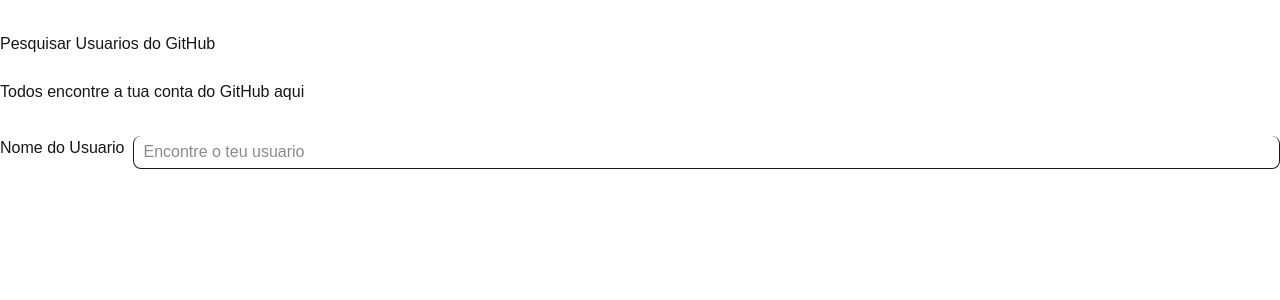
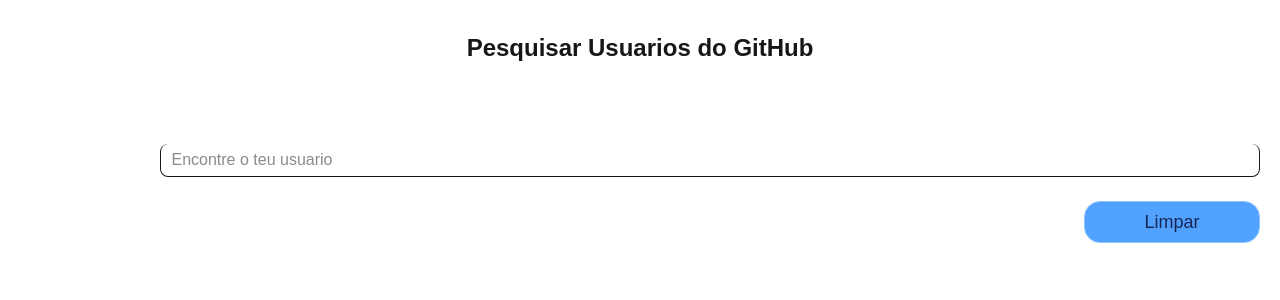
Before and after one commit to EdsonGaspar/journey-reactjs, a Next.js app: page /devs in a window 1280 px wide. Shown: the top 300 px of the page. Built offline with nearby package versions, Linux system fonts and the light colour scheme.

Commit message:
feat: Terminado o loyout...

```diff
--- a/app/devs/page.tsx
+++ b/app/devs/page.tsx
@@ -2,10 +2,14 @@
 
 export default function DevPage() {
   return (
-    <div>
+    <div className="px-5 max-w-7xl">
       <header className="space-y-6 my-8">
-        <h1>Pesquisar Usuarios do GitHub</h1>
-        <p>Todos encontre a tua conta do GitHub aqui</p>
+        <h1 className="text-2xl text-center font-bold">
+          Pesquisar Usuarios do GitHub
+        </h1>
+        <p className="text-sm font-light text-white/65 text-center md:text-base">
+          Todos encontre a tua conta do GitHub aqui
+        </p>
       </header>
       <main>
         <GitHubUsers />
--- a/components/github-users.tsx
+++ b/components/github-users.tsx
@@ -1,14 +1,17 @@
 export function GitHubUsers() {
   return (
-    <form>
-      <div className="space-x-2 flex">
-        <label>Nome do Usuario</label>
+    <form className="flex flex-col gap-6">
+      <div className="space-x-2 flex items-center">
+        <label className="font-semibold text-white/75">Nome do Usuario</label>
         <input
           type="text"
           placeholder="Encontre o teu usuario"
-          className="px-2.5 py-1 border border-t-0 flex-1 rounded-lg md:w-4xl"
+          className="px-2.5 py-1 border border-t-0 flex-1 rounded-lg md:w-4xl outline-0"
         />
       </div>
+      <button className="px-3.5 py-1.5 border rounded-2xl bg-blue-400 text-blue-950 text-lg border-blue-300 w-44 self-end">
+        Limpar
+      </button>
     </form>
   );
 }
```
